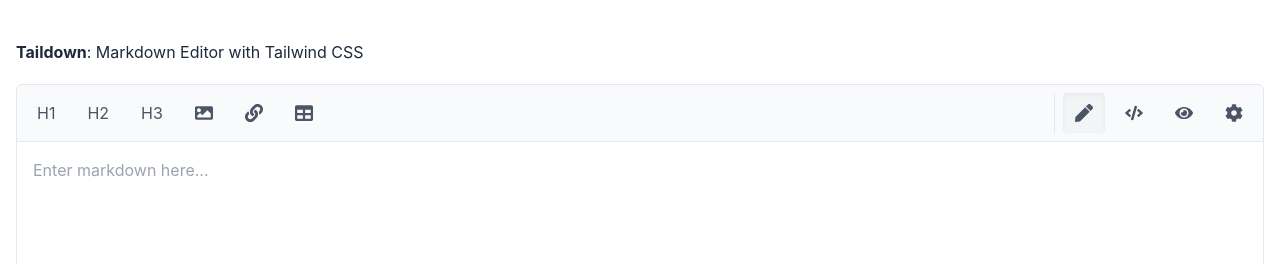
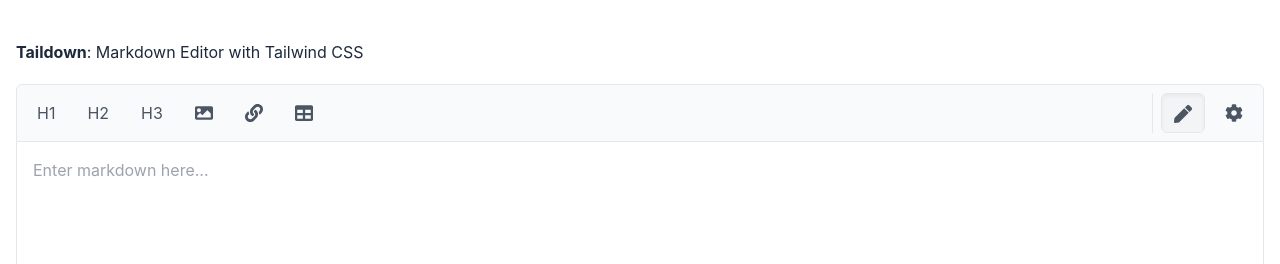
Before and after one commit to taildown/taildown.github.io, a React (Create React App) app: page / in a window 1280 px wide. Shown: the top 264 px of the page. Built offline with nearby package versions, Linux system fonts and the light colour scheme.

Commit message:
feat: display some bar buttons together

```diff
--- a/src/MarkdownConverter.tsx
+++ b/src/MarkdownConverter.tsx
@@ -32,12 +32,29 @@
     shouldShowLineNumbers: boolean;
   }
 
+  const editionButtons = [
+    {
+        label: <FaPen className="text-[18px]" />,
+        edition: 'edit',
+    },
+    {
+        label: <FaCode className="text-[18px]" />,
+        edition: 'code',
+    },
+    {
+        label: <FaEye className="text-[18px]" />,
+        edition: 'preview',
+    }
+  ]
+
+
   const [behaviorConfigs, setBehaviorConfigs] = useState<BehaviorConfig>({
     shouldOpenLinksInNewTab: true,
     shouldShowLineNumbers: true
   });
 
   const [editionMode, setEditionMode] = useState<EditionModes>('edit');
+  const [isEditionSelectionOpen, setIsEditionSelectionOpen] = useState<boolean>(false);
 
   const handleMarkdownChange = (e: ChangeEvent<HTMLTextAreaElement>) => {
     setMarkdown(e.target.value);
@@ -47,10 +64,8 @@
     const textarea = document.getElementById('markdownTextArea') as HTMLTextAreaElement;
     const selectionStart = textarea.selectionStart;
     const selectionEnd = textarea.selectionEnd;
-
     const newText = markdown.substring(0, selectionStart) + textToInsert + markdown.substring(selectionEnd);
     setMarkdown(newText);
-
     textarea.selectionStart = selectionStart + textToInsert.length;
     textarea.selectionEnd = selectionStart + textToInsert.length;
     textarea.focus();
@@ -87,15 +102,13 @@
             <meta name="description" content="A simple yet powerful Markdown editor for your writing needs." />
             <meta name="keywords" content="Taildown, Markdown, Markdown Editor, React, Tailwind CSS" />
             <meta name="viewport" content="width=device-width, initial-scale=1.0" />
-            {/* Outros metadados, se necessário */}
         </Helmet>
         <h1 className='text-base mt-5 text-slate-800 text-left mb-5'>
             <strong>Taildown</strong>
             <span>: Markdown Editor with Tailwind CSS</span>
         </h1>
         <div className="flex items-center flex-col">
-        {/* Botões para inserir Markdown */}
-        <div className="flex gap-x-2 bg-gray-50 p-2 border border-gray-200 rounded-t-md w-full divide">
+        <div className="flex gap-x-2 bg-gray-50 p-2 border border-gray-200 rounded-t-md w-full divide max-h-[58px]">
             <BarButton
                 label={<>H1</>}
                 onClick={() => handleMarkdownInsert('\n# ')}
@@ -125,21 +138,20 @@
                 onClick={() => handleMarkdownInsert('\n|   |   |   |\n|---|---|---|')}
             />
             <hr className='bg-gray-200 h-[inherit] ml-auto w-[1px]' />
-            <BarButton
-                label={<FaPen className="text-[18px]" />}
-                onClick={() => setEditionMode('edit')}
-                active={editionMode === 'edit'}
-            />
-            <BarButton
-                label={<FaCode className="text-[18px]" />}
-                onClick={() => setEditionMode('code')}
-                active={editionMode === 'code'}
-            />
-            <BarButton
-                label={<FaEye className="text-[18px]" />}
-                onClick={() => setEditionMode('preview')}
-                active={editionMode === 'preview'}
-            />
+            <div
+                onClick={() => setIsEditionSelectionOpen(!isEditionSelectionOpen)}
+                onMouseOver={() => setIsEditionSelectionOpen(true)}
+                onMouseLeave={() => setIsEditionSelectionOpen(false)}
+                className={`flex flex-col z-20 h-max border  rounded-md ${isEditionSelectionOpen ? 'overflow-visible bg-white h-content gap-1 p-1 mt-[-4px] mr-[-4px]' : 'overflow-hidden max-h-10'}  `}>
+                { editionButtons.sort((a, b) => a.edition === editionMode ? -1 : 1).map((button, index) => (
+                    <BarButton
+                        key={index}
+                        label={button.label}
+                        onClick={() => setEditionMode(button.edition as EditionModes)}
+                        active={editionMode === button.edition}
+                    />
+                ))}
+            </div>
             <BarButton
                 label={<FaCog className="text-[18px]" />}
                 onClick={() => setEditionMode('config')}
--- a/src/components/BarButton.tsx
+++ b/src/components/BarButton.tsx
@@ -10,7 +10,7 @@
 const BarButton: React.FC<BarButtonProps> = ({ label, onClick, active, disabled }) => {
     return (
         <button
-            className={`px-3 py-2 text-gray-600 hover:bg-gray-100 transition rounded ${active && 'bg-gray-100 shadow-inner'} ${disabled && 'opacity-40 cursor-not-allowed'}  `}
+            className={`h-10 min-h-[40px] px-3 py-2 text-gray-600 hover:bg-gray-100 transition rounded ${active && 'bg-gray-100 shadow-inner'} ${disabled && 'opacity-40 cursor-not-allowed'}  `}
             onClick={onClick}
             disabled={disabled}
         >
```
